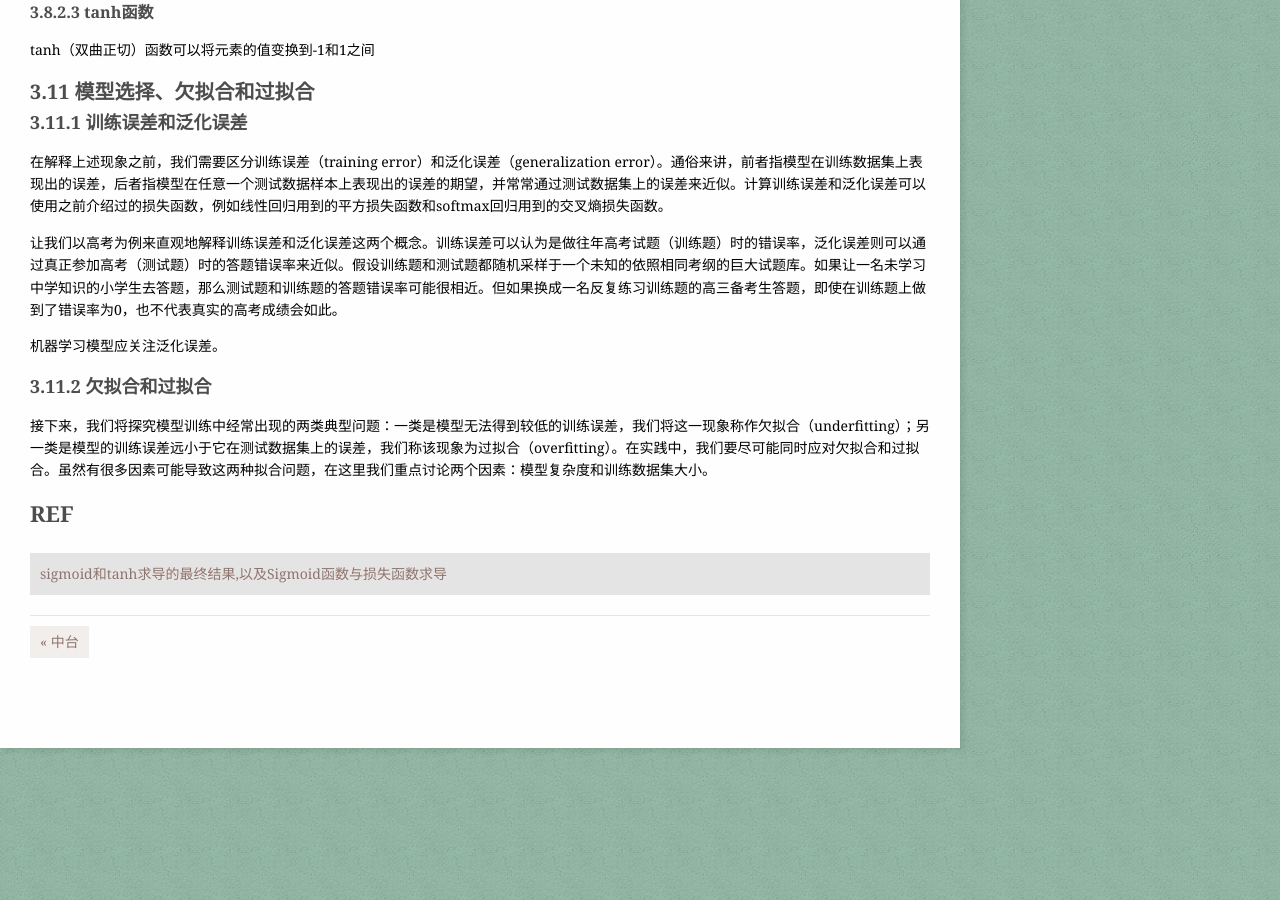
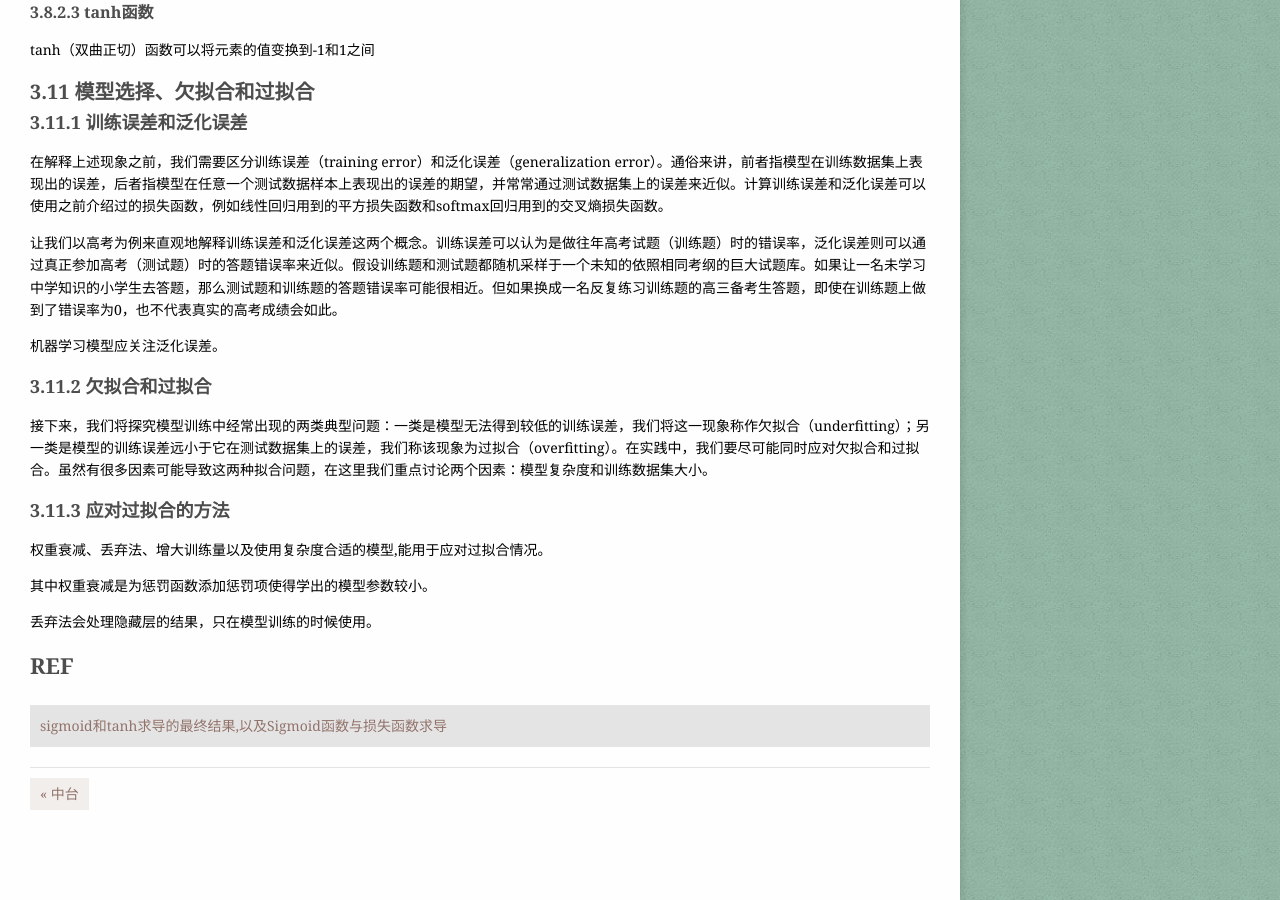
Before and after one commit to CowAndCat/CowAndCat.github.io, a Jekyll site: the page built from _posts/dl/2019-11-26-dl-week2.md, in a window 1280 px wide and 900 px high, scrolled down 950 px. Built offline with Jekyll 4.4.1, drawn with Linux system fonts in a browser that asks for light colours.

Commit message:
dl everyday #6

```diff
--- a/_posts/dl/2019-11-26-dl-week2.md
+++ b/_posts/dl/2019-11-26-dl-week2.md
@@ -48,5 +48,12 @@ tanh（双曲正切）函数可以将元素的值变换到-1和1之间
 ### 3.11.2 欠拟合和过拟合
 接下来，我们将探究模型训练中经常出现的两类典型问题：一类是模型无法得到较低的训练误差，我们将这一现象称作欠拟合（underfitting）；另一类是模型的训练误差远小于它在测试数据集上的误差，我们称该现象为过拟合（overfitting）。在实践中，我们要尽可能同时应对欠拟合和过拟合。虽然有很多因素可能导致这两种拟合问题，在这里我们重点讨论两个因素：模型复杂度和训练数据集大小。
 
+### 3.11.3 应对过拟合的方法
+权重衰减、丢弃法、增大训练量以及使用复杂度合适的模型,能用于应对过拟合情况。
+
+其中权重衰减是为惩罚函数添加惩罚项使得学出的模型参数较小。
+
+丢弃法会处理隐藏层的结果，只在模型训练的时候使用。
+
 # REF
 >[sigmoid和tanh求导的最终结果,以及Sigmoid函数与损失函数求导](https://blog.csdn.net/hhtnan/article/details/78316785)
```
